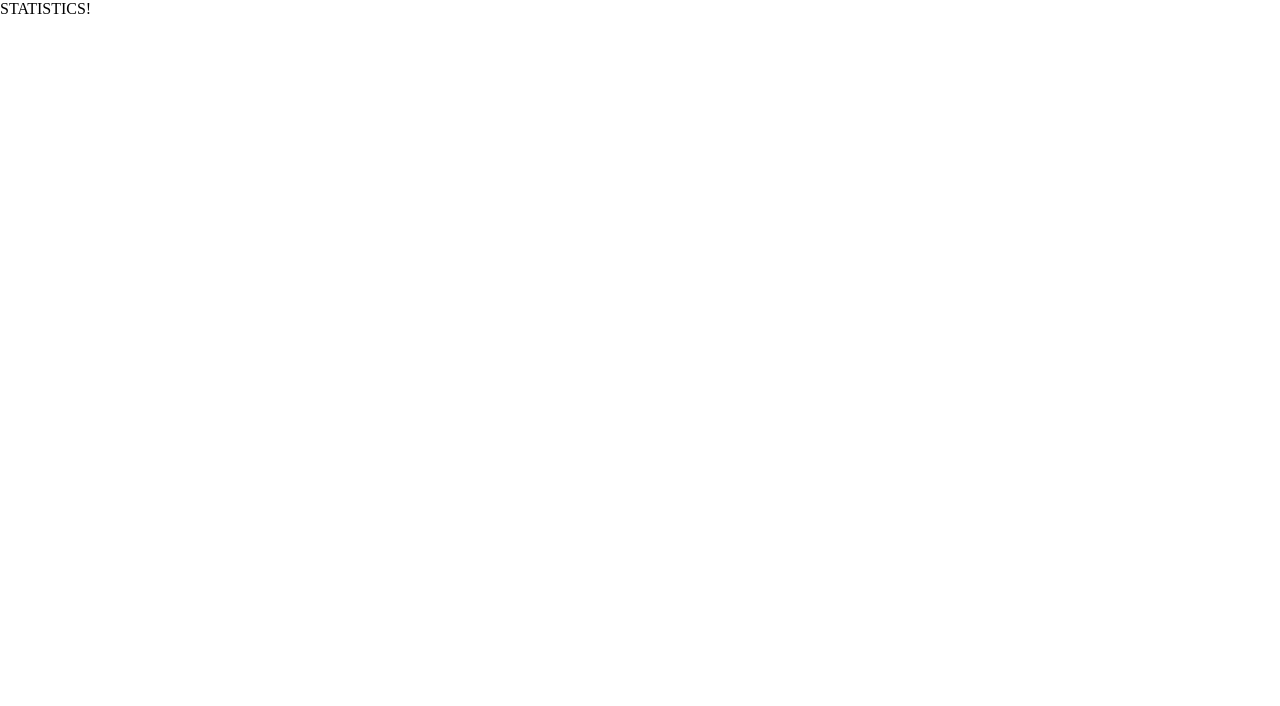
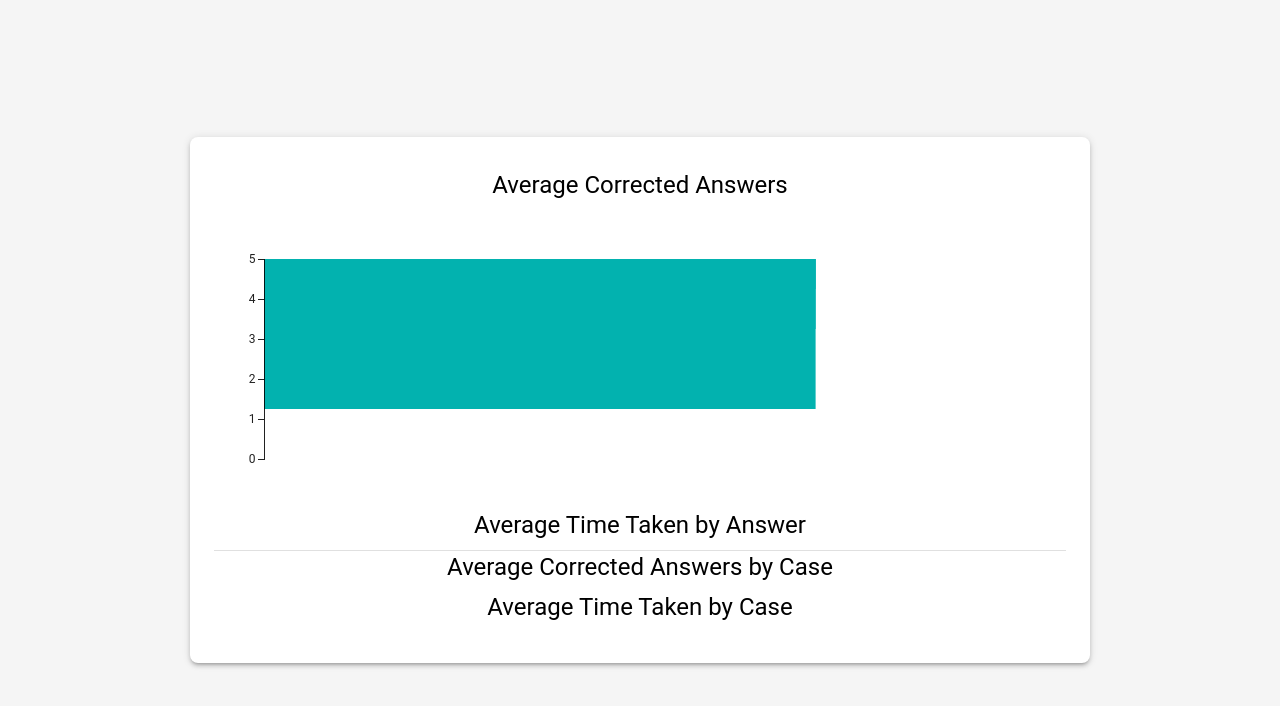
Before and after one commit to ghi-la/Experimentation-Evaluation, a Next.js app in the folder Assignment2/program-comprehension/: page /statistics in a window 1280 px wide. Shown: the top 706 px of the page. Built offline with nearby package versions, Linux system fonts and the light colour scheme; no server answers; the database is empty.

Commit message:
Add MUI X Charts for statistics visualization; update AdminPage to include case variant selection and enhance question handling

```diff
--- a/Assignment2/program-comprehension/package.json
+++ b/Assignment2/program-comprehension/package.json
@@ -14,6 +14,7 @@
     "@mui/icons-material": "^6.1.7",
     "@mui/material": "^6.1.7",
     "@mui/styled-engine-sc": "^6.1.7",
+    "@mui/x-charts": "^7.22.3",
     "@reduxjs/toolkit": "^2.3.0",
     "axios": "^1.7.7",
     "cookie": "^1.0.1",
--- a/Assignment2/program-comprehension/src/app/statistics/page.tsx
+++ b/Assignment2/program-comprehension/src/app/statistics/page.tsx
@@ -1,3 +1,67 @@
+'use client';
+
+import { Divider, Typography } from '@mui/material';
+import { BarChart } from '@mui/x-charts';
+import { useEffect, useState } from 'react';
+import PageContainer from '../components/PageContainer';
+import { getAllQuestions } from '../services/questionServices';
+import { getAllSurveys } from '../services/surveyServices';
+import { Question, Survey } from '../store/models/survey';
+
 export default function Page() {
-  return <div>STATISTICS!</div>;
+  const [questions, setQuestions] = useState<Question[]>([]);
+  const [surveys, setSurveys] = useState<Survey[]>([]);
+
+  useEffect(() => {
+    getAllQuestions().then((data) => {
+      setQuestions(data);
+    });
+    getAllSurveys().then((data) => {
+      setSurveys(data);
+    });
+  }, []);
+
+  useEffect(() => {
+    console.log('Correct Answers');
+    const correctAnswers = surveys.map((survey) =>
+      survey.surveyQuestions.questions.map((question) =>
+        question.answer === question.check ? 1 : 0
+      )
+    );
+    console.log(correctAnswers);
+  }, [surveys]);
+
+  return (
+    <PageContainer>
+      <Typography variant="h5" gutterBottom>
+        Average Corrected Answers
+      </Typography>
+      <BarChart
+        xAxis={[
+          {
+            id: 'barCategories',
+            data: questions.map((question) => question.test),
+            scaleType: 'band',
+          },
+        ]}
+        series={[
+          {
+            data: [2, 5, 3],
+          },
+        ]}
+        // width={500}
+        height={300}
+      />
+      <Typography variant="h5" gutterBottom>
+        Average Time Taken by Answer
+      </Typography>
+      <Divider />
+      <Typography variant="h5" gutterBottom>
+        Average Corrected Answers by Case
+      </Typography>
+      <Typography variant="h5" gutterBottom>
+        Average Time Taken by Case
+      </Typography>
+    </PageContainer>
+  );
 }
--- a/Assignment2/program-comprehension/src/middleware.js
+++ b/Assignment2/program-comprehension/src/middleware.js
@@ -10,7 +10,8 @@ export function middleware(req) {
     const user = cookies.user;
 
     // Define the protected paths
-    const protectedPaths = ['/statistics', '/survey'];
+    // const protectedPaths = ['/statistics', '/survey'];
+    const protectedPaths = ['/survey'];
 
     // Check if the user is trying to access a protected page and if they are not authenticated
     if (protectedPaths.includes(req.nextUrl.pathname) && !user) {
```
Also changed, not shown: Assignment2/program-comprehension/src/app/ADMIN/page.tsx (+26 -1 lines), Assignment2/program-comprehension/src/app/store/models/survey.ts (+30 -29 lines), 2 other files (tests, documents, lock files or other folders).
